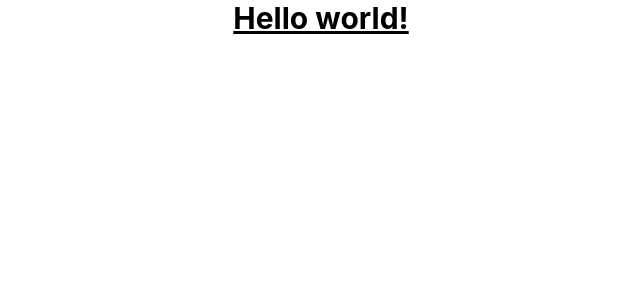
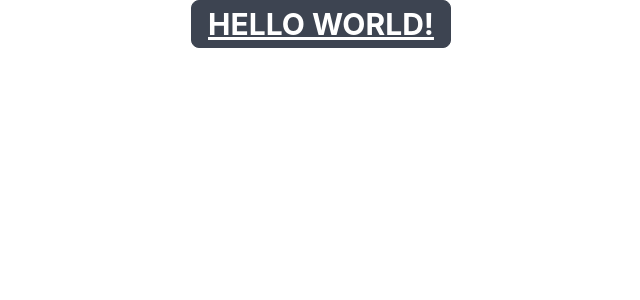
Before and after one commit to geovannasiqueira/desafio-xp-geovanna-siqueira, a React (Create React App) app: page / in a window 1280 px wide. Shown: the top 300 px of the page, without its empty margins (319-959 px from the left). Built offline with nearby package versions, Linux system fonts and the light colour scheme.

Commit message:
docs: install and config daisyUI

```diff
--- a/package.json
+++ b/package.json
@@ -6,6 +6,7 @@
     "@testing-library/jest-dom": "^5.16.4",
     "@testing-library/react": "^13.3.0",
     "@testing-library/user-event": "^13.5.0",
+    "daisyui": "^2.19.1",
     "react": "^18.2.0",
     "react-dom": "^18.2.0",
     "react-scripts": "5.0.1",
--- a/src/App.js
+++ b/src/App.js
@@ -3,7 +3,7 @@
 function App() {
   return (
     <div className="App">
-      <h1 className="text-3xl font-bold underline">Hello world!</h1>
+      <h1 className="text-3xl btn font-bold underline">Hello world!</h1>
     </div>
   );
 }
--- a/tailwind.config.js
+++ b/tailwind.config.js
@@ -6,5 +6,5 @@
   theme: {
     extend: {},
   },
-  plugins: [],
+  plugins: [require("daisyui")],
 }
```
Also changed, not shown: 1 other file (tests, documents, lock files or other folders).
